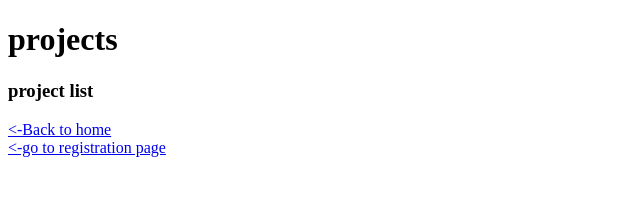
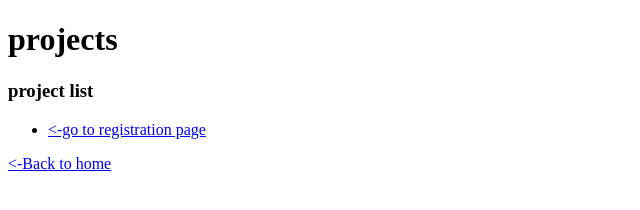
Before and after one commit to meghalpatel850/WD201-test, a website: page project.html in a window 1280 px wide. Shown: the whole page, without its empty margins (0-640 px from the left). Drawn offline with Linux system fonts and the light colour scheme.

Commit message:
first commit

```diff
--- a/project.html
+++ b/project.html
@@ -3,12 +3,14 @@
 <html>
 <head>
     <meta charset="UTF-8">
-    <title>Document</title>
+    <title>My projects</title>
 </head>
 <body>
     <h1>projects</h1>
     <h3>project list</h3>
+     <ul>
+        <li><a href="/registration">&lt;-go to registration page</a></li>
+     </ul>
     <a href="/">&lt;-Back to home</a></br>
-    <a href="/registration">&lt;-go to registration page</a>
-</body>
+    </body>
 </html>
```
